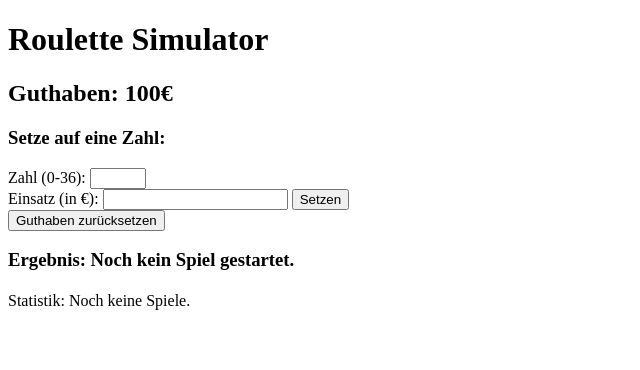
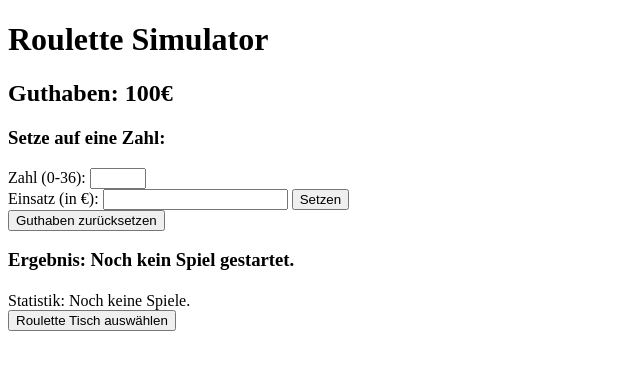
Before and after one commit to huhubi/roulettenumbers, a Flask app: page / in a window 1280 px wide. Shown: the top 370 px of the page, without its empty margins (0-640 px from the left). Run offline with Flask 3, Linux system fonts and the light colour scheme; some libraries are stand-ins or nearby versions.

Commit message:
Update index.html

```diff
--- a/templates/index.html
+++ b/templates/index.html
@@ -3,7 +3,7 @@
 <head>
     <meta charset="UTF-8">
     <meta name="viewport" content="width=device-width, initial-scale=1.0">
-    <title>Roulette Simulator Numbers</title>
+    <title>Roulette-Simulator: Zahlen</title>
     <script src="https://cdn.socket.io/4.5.3/socket.io.min.js"></script>
     <script>
         const socket = io();
@@ -75,5 +75,8 @@
     <h3 id="result">Ergebnis: Noch kein Spiel gestartet.</h3>
     <h4 id="result_text"></h4>
     <div id="statistics">Statistik: Noch keine Spiele.</div>
+    <button onclick="window.location.href='http://roulettetableselector.uksouth.cloudapp.azure.com/'">
+        Roulette Tisch auswählen
+    </button>
 </body>
 </html>
```
